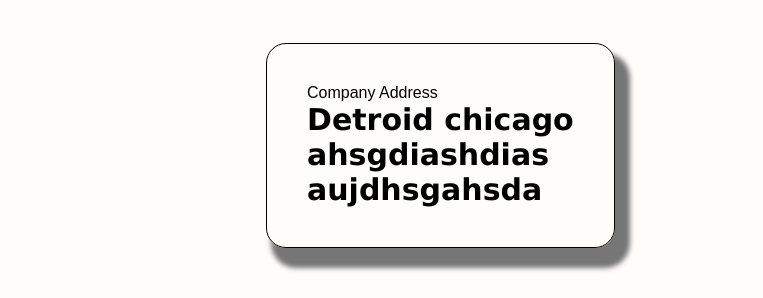
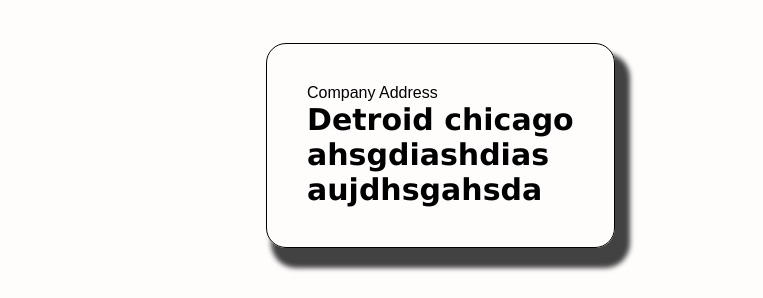
Before and after one commit to TLWwork/TLWwork-contact-use, a website built with Parcel: page index.html in a window 1280 px wide. Shown: the part 407-705 px from the top of the page, 0-763 px from the left. Built offline with nearby package versions, Linux system fonts and the light colour scheme.

Commit message:
Update Contact-us.css

```diff
--- a/style/Contact-us.css
+++ b/style/Contact-us.css
@@ -389,7 +389,7 @@
   top:55%;
   left:20%;
   border:solid 1px black;
-  box-shadow: 10px 15px 5px 5px rgb(118, 118, 118);
+  box-shadow: 10px 15px 5px 5px rgb(66, 66, 66);
   margin:10px;
   padding:40px;
   border-radius: 20px;
```
